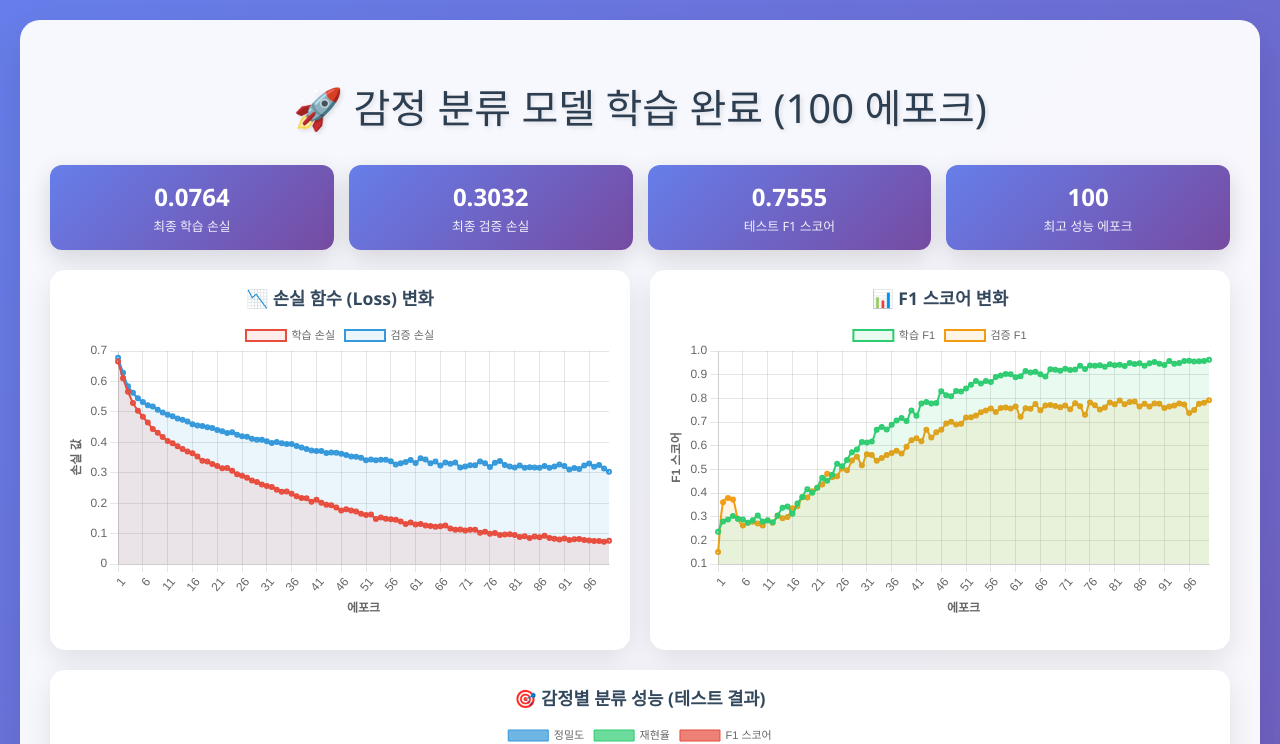
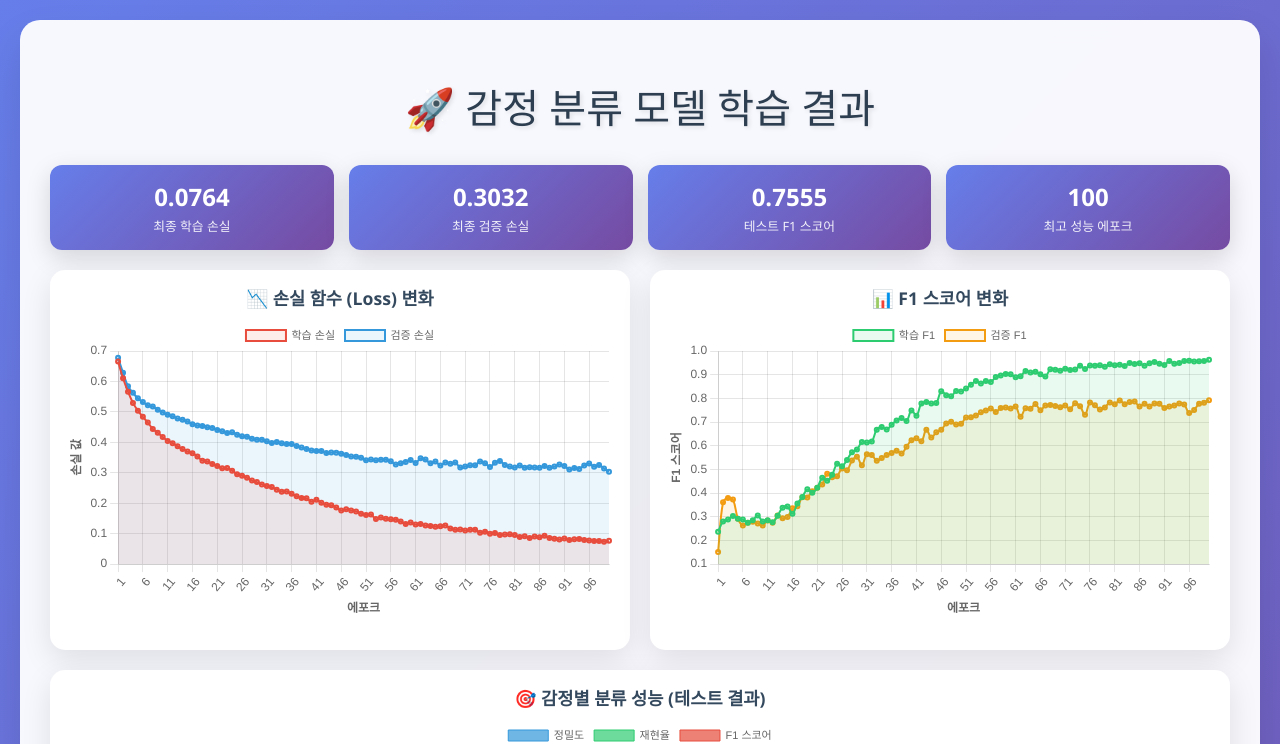
Before and after one commit to SeoBuAs/SeoBuAs-ZeroShotVoiceCloning_for_CLCD_web, a plain HTML site: page index.html in a window 1280 px wide. Shown: the top 744 px of the page. Drawn offline with nearby package versions, Linux system fonts and the light colour scheme.

Commit message:
Update index.html

```diff
--- a/index.html
+++ b/index.html
@@ -338,7 +338,7 @@
 </head>
 <body>
     <div class="container">
-        <h1>🚀 감정 분류 모델 학습 완료 (100 에포크)</h1>
+        <h1>🚀 감정 분류 모델 학습 결과</h1>
 
         <div class="stats-container">
             <div class="stat-card">
```
